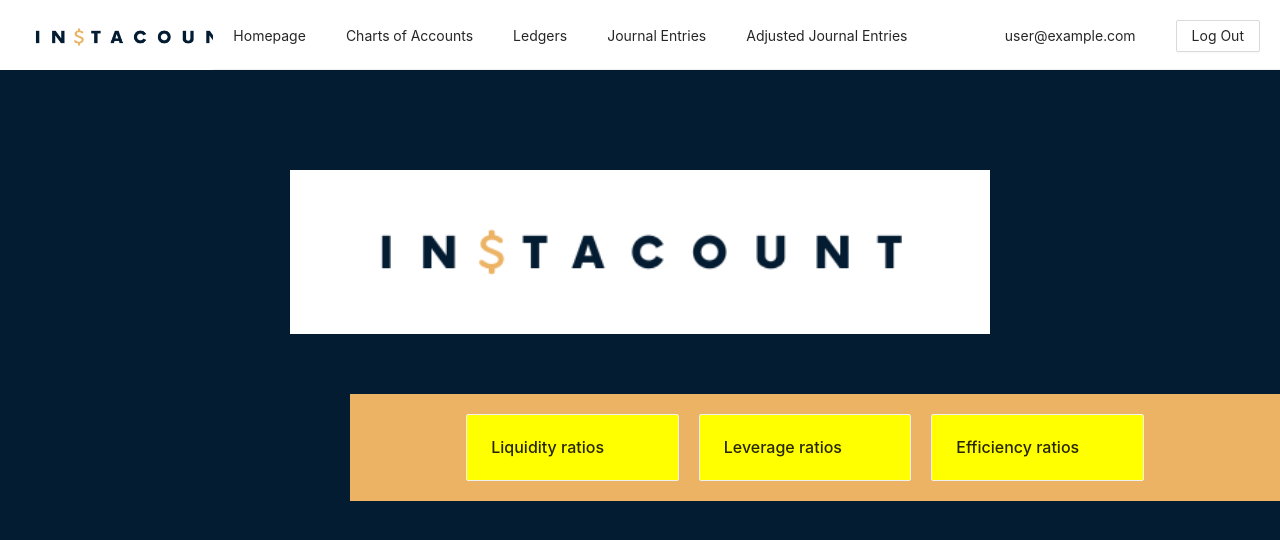
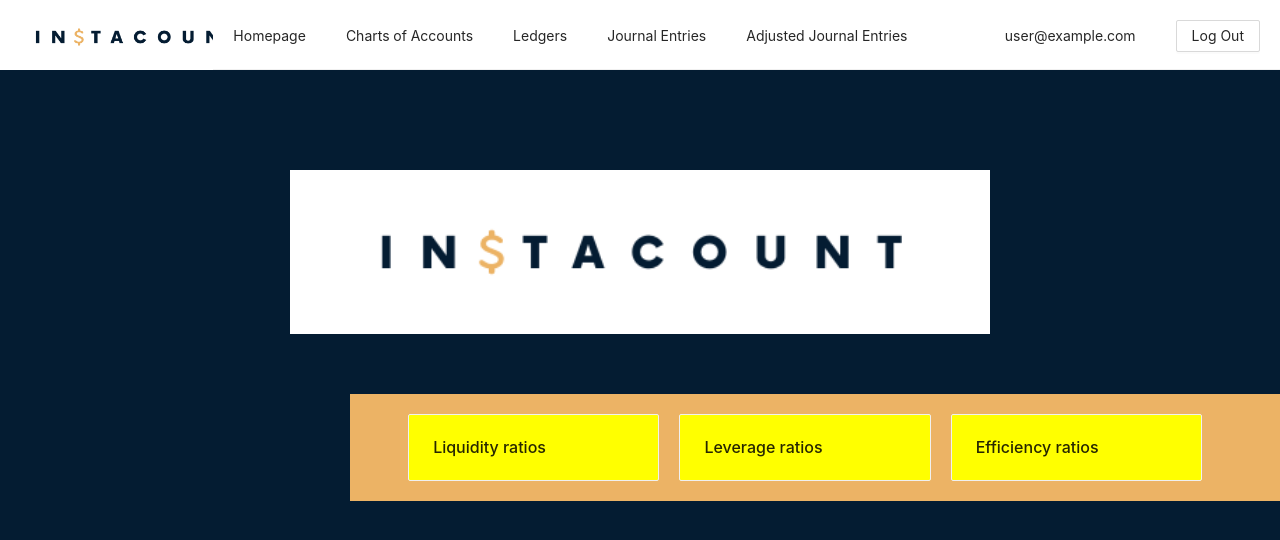
Before and after one commit to jmurph1924/sad-web, a React (Create React App) app: page /homepage in a window 1280 px wide. Shown: the top 540 px of the page. Built offline with nearby package versions, Linux system fonts and the light colour scheme; no server answers; the database is empty; sample sign-in values are in the browser's storage.

Commit message:
Styling fixes

```diff
--- a/src/components/Homepage/Homepage.js
+++ b/src/components/Homepage/Homepage.js
@@ -598,7 +598,7 @@ const Homepage = () => {
             </Row>
             <Row style={{maxWidth: "1200px", marginLeft: "350px", paddingLeft: "485px", paddingBottom: "20px", height: "60px"}}/>
             <Row style={{maxWidth: "1200px", marginLeft: "350px", paddingBottom: "20px", justifyContent: "center", backgroundColor: "#ECB365"}}>
-                <Col span={6} style={{paddingRight: "20px", marginTop: "20px",}}>
+                <Col span={7} style={{paddingRight: "20px", marginTop: "20px",}}>
                     <Card style={{backgroundColor: liquidColor}}>
                         <Meta
                         title="Liquidity ratios"
@@ -606,7 +606,7 @@ const Homepage = () => {
                         />
                     </Card >
                 </Col >
-                <Col span={6} style={{paddingRight: "20px", marginTop: "20px"}}>
+                <Col span={7} style={{paddingRight: "20px", marginTop: "20px"}}>
                     <Card style={{backgroundColor: liquidColor2}}>
                         <Meta
                         title="Leverage ratios"
@@ -614,7 +614,7 @@ const Homepage = () => {
                         />
                     </Card>
                 </Col>
-                <Col span={6} style={{paddingRight: "20px", marginTop: "20px"}}>
+                <Col span={7} style={{paddingRight: "20px", marginTop: "20px"}}>
                     <Card style={{backgroundColor: liquidColor3}}>
                         <Meta
                         title="Efficiency ratios"
@@ -628,22 +628,22 @@ const Homepage = () => {
                 <>
                     <Row style={{maxWidth: "1200px", marginLeft: "350px", paddingLeft: "485px", paddingBottom: "20px", height: "60px", backgroundColor: "#04293A"}}/>
                     <Row style={{maxWidth: "1200px", marginLeft: "350px", paddingLeft: "485px", paddingBottom: "20px", backgroundColor: "#04293A"}}>
-                        <Col style={{marginLeft: "-260px"}}>
+                        <Col style={{marginLeft: "-410px"}}>
                             <DatePicker.RangePicker onChange={(e) => handleChangeDebut(e)}/>
                         </Col>
                     </Row>
                     <Row style={{maxWidth: "1200px", marginLeft: "350px", paddingBottom: "20px", justifyContent: "center", backgroundColor: "#04293A"}}>
-                        <Col span={5} style={{paddingRight: "20px"}}>
+                        <Col span={7} style={{paddingRight: "20px"}}>
                             <Card title="Trial Balance" bordered={true}>
                                 <Button onClick={() => generateInfo("trialbalance")}> Generate Trial Balance </Button>
                             </Card>
                         </Col>
-                        <Col span={5} style={{paddingRight: "20px"}}>
+                        <Col span={7} style={{paddingRight: "20px"}}>
                             <Card title="Balance Sheet" bordered={false}>
                                 <Button onClick={() => generateInfo("balancesheet")}> Generate Balance Sheet </Button>
                             </Card>
                         </Col>
-                        <Col span={5}>
+                        <Col span={7}>
                             <Card title="Retained Earnings" bordered={false}>
                                 <Button onClick={() => generateInfo("retainedEarnings")}> Generate Retained Earnings </Button>
                             </Card>
```
